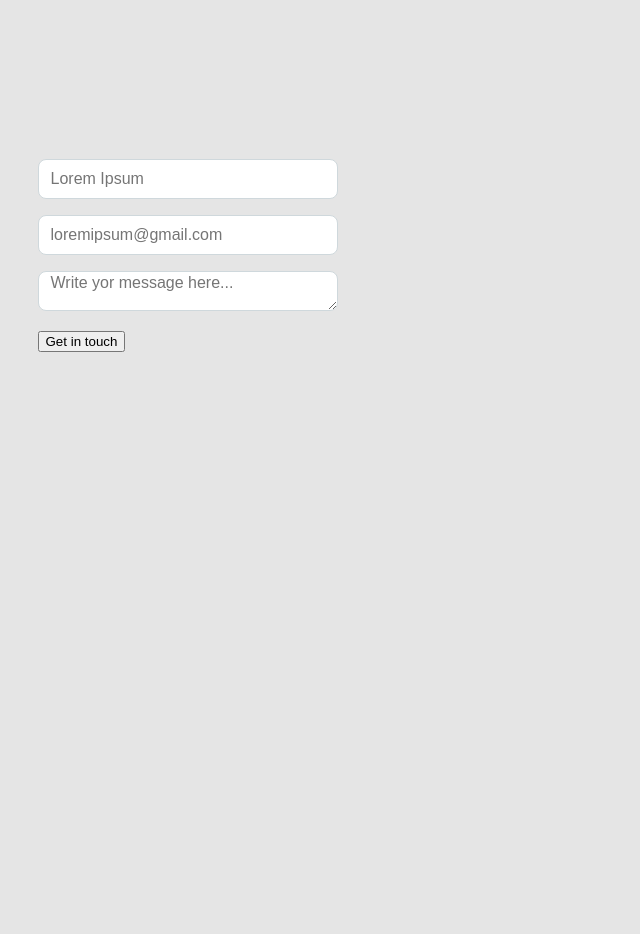
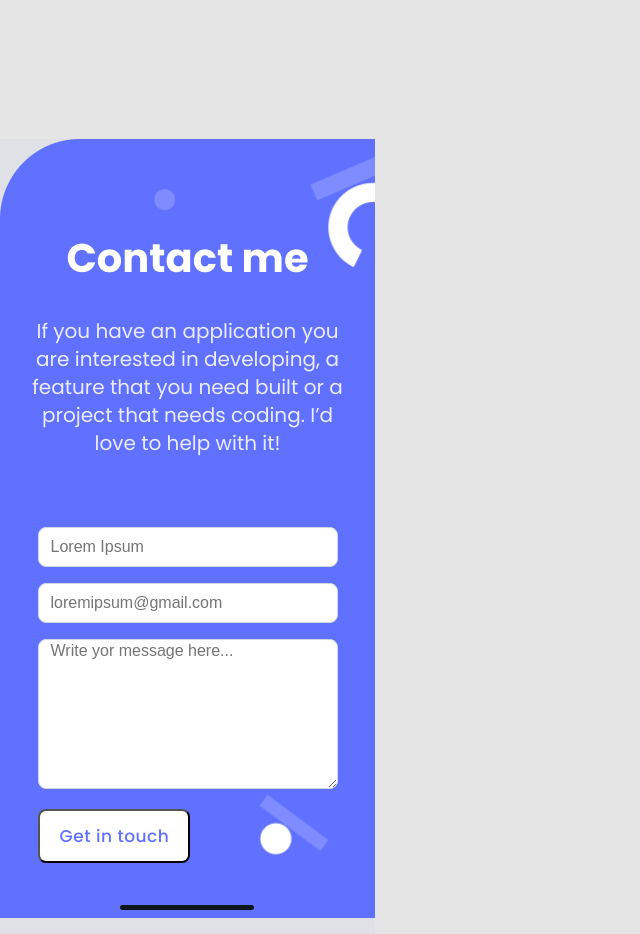
Before and after one commit to MarcoDiaz2000/Project-3-Contact-form-pair-programming-, a plain HTML site: page index.html in a window 1280 px wide. Shown: the part 4740-5674 px from the top of the page, without its empty margins (0-640 px from the left). Before the commit the page ends 5092 px from the top, so only its background shows below. Drawn offline with Linux system fonts and the light colour scheme.

Commit message:
Complete Css form

```diff
--- a/css/style.css
+++ b/css/style.css
@@ -528,3 +528,41 @@ textarea {
   height: 40px;
   text-indent: 10px;
 }
+
+input:focus,
+textarea:focus {
+  border-color: #000;
+}
+
+textarea {
+  left: 20px;
+  right: 20px;
+  top: 0px;
+  bottom: 0px;
+  background: #ffffff;
+  border: 1px solid #cfd8dc;
+  border-radius: 8px;
+  height: 150px;
+  text-indent: 10px;
+}
+
+form button {
+  width: 152px;
+  height: 54px;
+  font-family: "Poppins";
+  font-style: normal;
+  font-weight: 500;
+  font-size: 17px;
+  line-height: 24px;
+  display: flex;
+  align-items: center;
+  text-align: center;
+  letter-spacing: 0.03em;
+  color: #6070ff;
+  flex: none;
+  order: 0;
+  flex-grow: 0;
+  background: #ffffff;
+  border-radius: 8px;
+  padding-left: 20px;
+}
--- a/index.html
+++ b/index.html
@@ -150,16 +150,22 @@
         </div>
     </div>
     </section>
+    <section class="form-wrap">
+        <div class="form-text-wrap">
+          <h2 class="form-title">Contact me</h2>
+          <p class="form-text">If you have an application you are interested in developing, a feature that you need built or a project that needs coding.
+            I’d love to help with it!</p>
+        </div>
 <form action="https://formspree.io/f/xoqznoww" method="post">
         <ul>
           <li>
-            <input type="text" id="name" name="user_name" placeholder="Lorem Ipsum" />
+            <input type="text" id="name" name="user_name" placeholder="Lorem Ipsum" maxlength="30" required />
           </li>
           <li>
-            <input type="email" id="mail" name="user_email" placeholder="loremipsum@gmail.com"/>
+            <input type="email" id="mail" name="user_email" placeholder="loremipsum@gmail.com" required/>
           </li>
           <li>
-            <textarea id="msg" name="user_message" placeholder="Write yor message here..."></textarea>
+            <textarea id="msg" name="user_message" required placeholder="Write yor message here..." maxlength="500"></textarea>
           </li>
           <li class="button">
             <button type="submit">Get in touch</button>
```
Also changed, not shown: images/contacback.png (added), images/contacback2.png (added), 1 other file.
